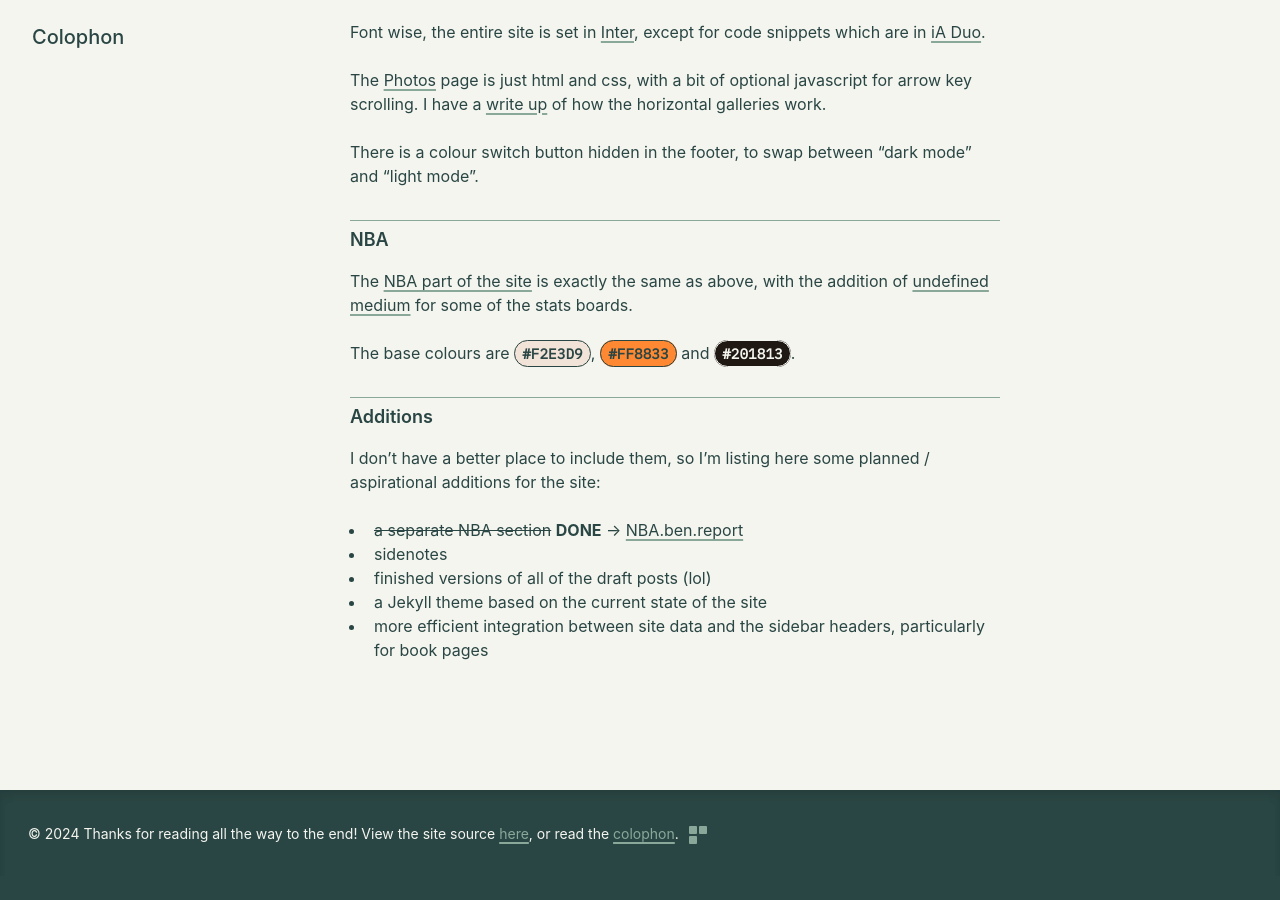
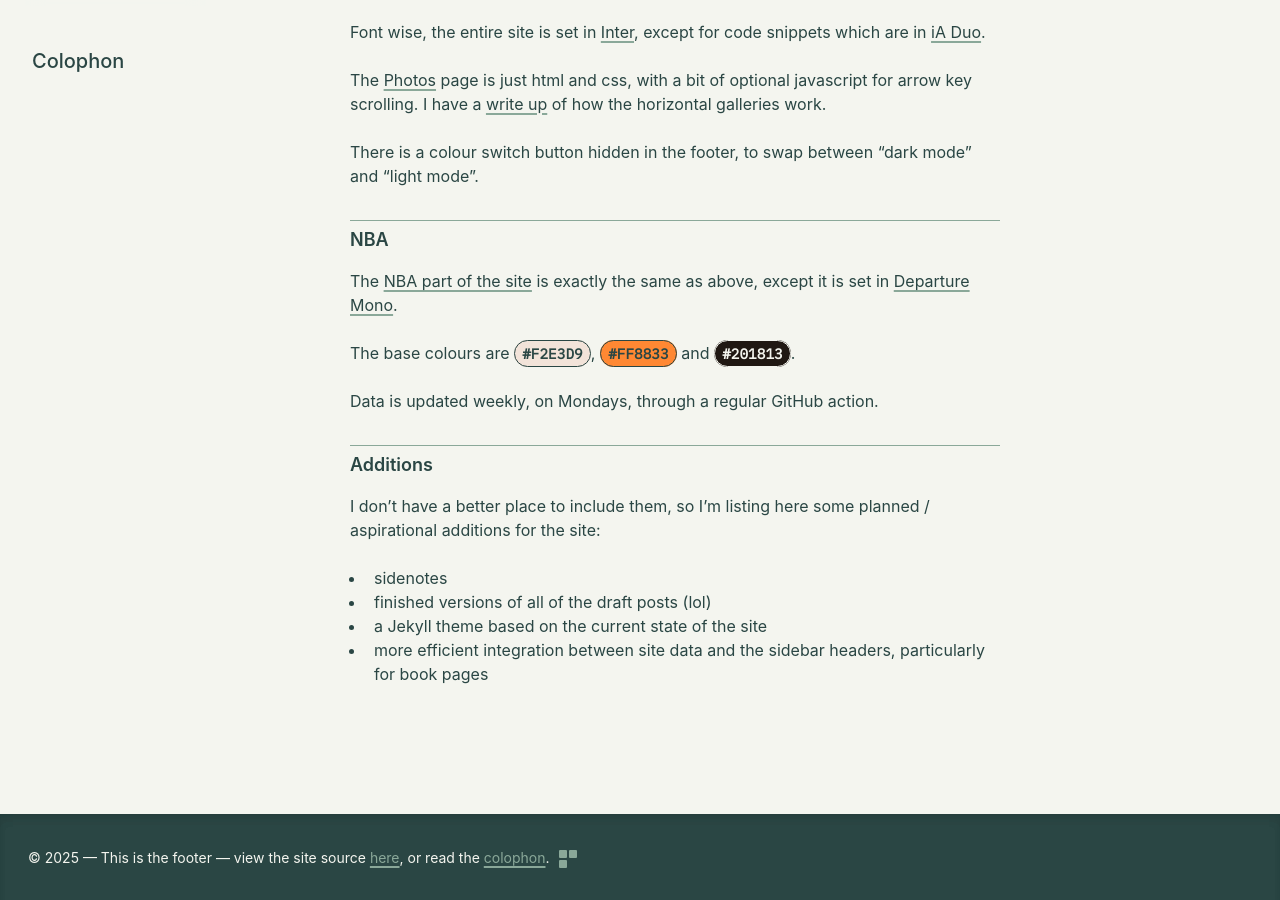
Before and after one commit to penborter/ben-report, a Jekyll site: the page built from _pages/colophon.md, in a window 1280 px wide and 900 px high, scrolled down 378 px. Built offline with Jekyll 4.4.1, drawn with Linux system fonts in a browser that asks for light colours; some web fonts are replaced; before the commit the page ends 1254 px from its top, so only the background shows below that.

Commit message:
Footer 2025

```diff
--- a/_includes/footer.html
+++ b/_includes/footer.html
@@ -1,6 +1,6 @@
 <footer class="footer" role="contentinfo">
   <p>
-      &copy; 2024 Thanks for reading all the way to the end! View the site source <a href="https://github.com/penborter/ben-report">here</a>, or read the <a href="/colophon">colophon</a>.
+      &copy; 2025 — This is the footer — view the site source <a href="https://github.com/penborter/ben-report">here</a>, or read the <a href="/colophon">colophon</a>.
       {% include theme_switch.html %}
   </p>
 </footer>
--- a/_pages/colophon.md
+++ b/_pages/colophon.md
@@ -21,14 +21,15 @@ There is a colour switch button hidden in the footer, to swap between "dark mode
 
 ## NBA
 
-The [NBA part of the site](https://nba.ben.report) is exactly the same as above, with the addition of [undefined medium](https://undefined-medium.com/) for some of the stats boards.
+The [NBA part of the site](https://nba.ben.report) is exactly the same as above, except it is set in [Departure Mono](https://departuremono.com/).
 
 The base colours are <span class='hex-code' style='--background:#F2E3D9; --text:#2A4644;'>#F2E3D9</span>, <span class='hex-code' style='--background:#FF8833; --text:#2A4644;'>#FF8833</span> and <span class='hex-code' style='--background:#201813; --text:#F4F5EF;'>#201813</span>.
+
+Data is updated weekly, on Mondays, through a regular GitHub action.
 
 ## Additions
 
 I don't have a better place to include them, so I'm listing here some planned / aspirational additions for the site:
-- ~~a separate NBA section~~ **DONE** -> [NBA.ben.report](https://nba.ben.report)
 - sidenotes
 - finished versions of all of the draft posts (lol)
 - a Jekyll theme based on the current state of the site
```
